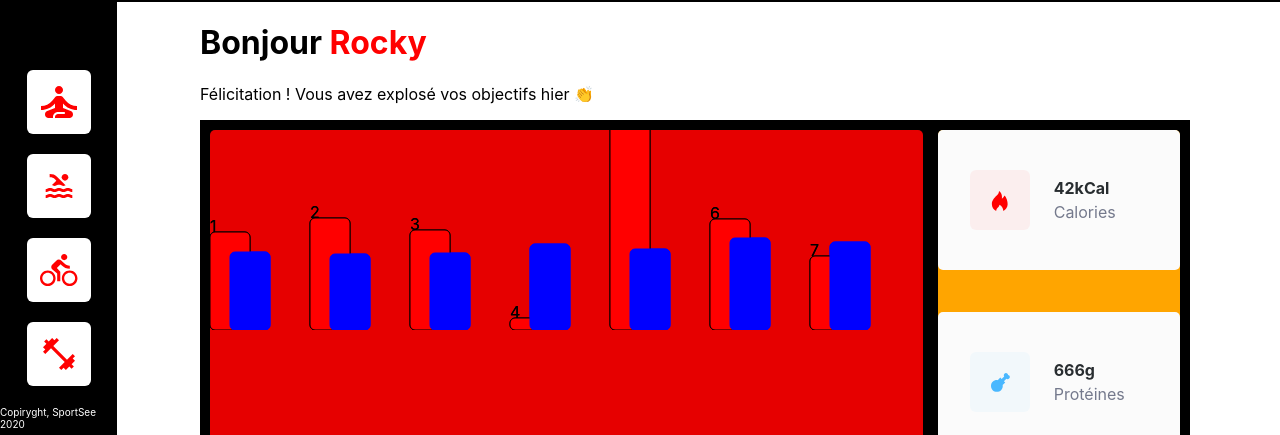
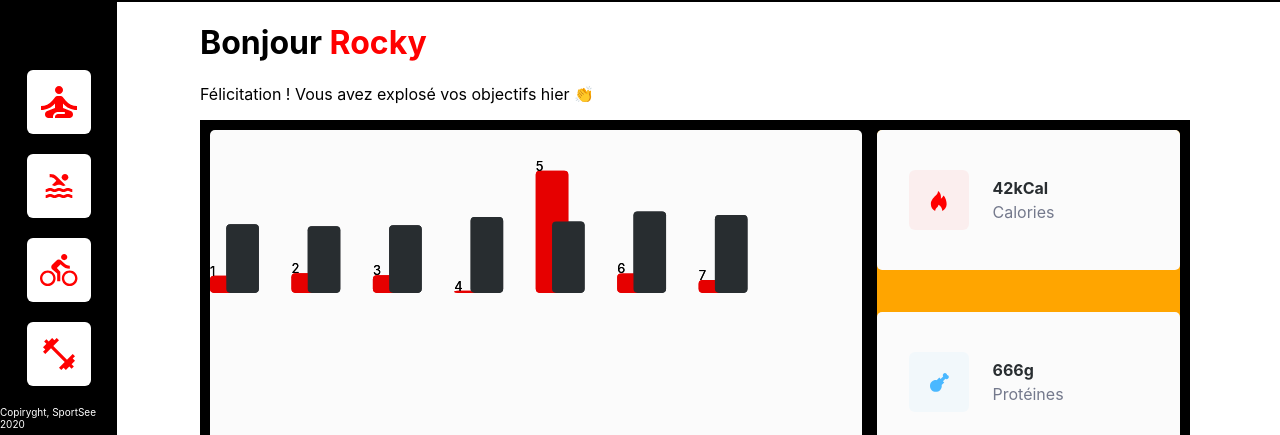
Before and after one commit to leoncik/LeonardWojcik_12_18062022, a React (Vite) app: page / in a window 1280 px wide. Shown: the part 365-800 px from the top of the page. Built offline with nearby package versions, Linux system fonts and the light colour scheme.

Commit message:
feat: improve style of ActivityGraph

```diff
--- a/src/components/Graphs/ActivityGraph/ActivityGraph.tsx
+++ b/src/components/Graphs/ActivityGraph/ActivityGraph.tsx
@@ -1,41 +1,45 @@
 import { useRef, useEffect } from 'react';
-import { select } from 'd3';
+import { select, scaleLinear } from 'd3';
 import { MOCKED_DATA } from '../../../helpers/MOCKED_DATA';
 
 function ActivityGraph() {
-    // ! Why console.log is running twice and "g" element also displayed twice ?
-    console.log(MOCKED_DATA[0].activityInfo.dailyActivity[0].calories);
-    // console.log(MOCKED_DATA[0].activityInfo.dailyActivity);
+    // Get containers
+    const graphRef = useRef<SVGSVGElement | null>(null);
+    const containerRef = useRef<HTMLDivElement | null>(null);
 
-    const graphRef = useRef<SVGSVGElement | null>(null);
-    const testRef = useRef<SVGSVGElement | null>(null);
-
-    const svgHeight = 200;
+    // Set dimensions
+    const graphHeight = 200;
+    const graphWidth = 800;
     const spacing = 100;
 
-    // ! Type problem
-    // const group = graphRef.current.append('g')
+    // Set scales
+    const yScaleCalories = scaleLinear().domain([0, 698]).range([0, 150]);
+    const yScaleWeight = scaleLinear().domain([30, 92]).range([30, 100]);
 
     useEffect(() => {
-        const graph = select(graphRef.current);
-        // const group = graph.append('g');
+        // Create tooltip
+        const tooltip = select(containerRef.current)
+            .append('div')
+            .attr('class', 'graph-tooltip')
+            .style('position', 'absolute')
+            .style('visibility', 'hidden')
+            .style('padding', '15px')
+            .style('background', 'rgba(230, 0, 0, 1)')
+            .style('color', 'white');
 
         // Calories bar
+        const graph = select(graphRef.current);
         graph
             .append('g')
             .selectAll('rect')
             .data(MOCKED_DATA[0].activityInfo.dailyActivity)
             .join('rect')
             .attr('x', (d, i) => i * spacing)
-            .attr('y', (d) => svgHeight - d.calories)
+            .attr('y', (d) => graphHeight - yScaleCalories(d.calories))
             .attr('width', 40)
-            .attr('height', (d) => d.calories)
-            .attr('fill', '#ff0000')
-            .attr('stroke', '#000000')
-            .attr('stroke-width', 1)
+            .attr('height', (d) => yScaleCalories(d.calories))
+            .attr('fill', '#E60000')
             .attr('rx', 5);
-        // .attr('fill-opacity', 0.5)
-        // .attr('stroke-opacity', 0.5)
 
         // Weight bar
         graph
@@ -44,16 +48,32 @@ function ActivityGraph() {
             .data(MOCKED_DATA[0].activityInfo.dailyActivity)
             .join('rect')
             .attr('x', (d, i) => i * spacing)
-            .attr('y', (d) => svgHeight - d.weight)
+            .attr('y', (d) => graphHeight - yScaleWeight(d.weight))
             .attr('width', 40)
-            .attr('height', (d) => d.weight)
+            .attr('height', (d) => yScaleWeight(d.weight))
             .attr('transform', 'translate(20, 0)')
-            .attr('fill', 'blue')
-            .attr('stroke', 'blue')
-            .attr('stroke-width', 1)
-            .attr('rx', 5);
-        // .attr('fill-opacity', 0.5)
-        // .attr('stroke-opacity', 0.5)
+            .attr('fill', '#282D30')
+            .attr('rx', 5)
+            // Add tooltip event
+            .on('mouseover', (d, i) => {
+                // d should directly give access to data. Needs research.
+                // console.log(d);
+                // console.log(d.explicitOriginalTarget.__data__.calories);
+                // console.log(d.explicitOriginalTarget.__data__.weight);
+                tooltip
+                    .html(
+                        `<p>${d.explicitOriginalTarget.__data__.weight}kg</p><p>${d.explicitOriginalTarget.__data__.calories}Kcal</p>`
+                    )
+                    .style('visibility', 'visible');
+            })
+            .on('mousemove', (e) => {
+                tooltip
+                    .style('top', e.pageY - 10 + 'px')
+                    .style('left', e.pageX + 10 + 'px');
+            })
+            .on('mouseout', () => {
+                tooltip.html(``).style('visibility', 'hidden');
+            });
 
         // Day element
         graph
@@ -63,13 +83,18 @@ function ActivityGraph() {
             .join('text')
             .text((d) => `${d.day}`)
             .attr('x', (d, i) => i * spacing)
-            .attr('y', (d) => svgHeight - d.calories)
+            .attr('y', (d) => graphHeight - yScaleCalories(d.calories))
             .style('fill', 'black');
     }, []);
 
     return (
-        <div>
-            <svg ref={graphRef} width="700" height={svgHeight}></svg>
+        <div ref={containerRef}>
+            {/* Use preserveAspectRatio and viewBox to make the graph more responsive  */}
+            <svg
+                ref={graphRef}
+                preserveAspectRatio="xMinYMin meet"
+                viewBox={`0 0 ${graphWidth} ${graphHeight}`}
+            ></svg>
         </div>
     );
 }
--- a/src/components/Graphs/ActivityGraphContainer/ActivityGraphContainer.module.css
+++ b/src/components/Graphs/ActivityGraphContainer/ActivityGraphContainer.module.css
@@ -3,6 +3,6 @@
     width: auto;
     height: 320px;
 
-    background-color: #e60000;
+    background-color: #fbfbfb;
     border-radius: 5px;
 }
```
